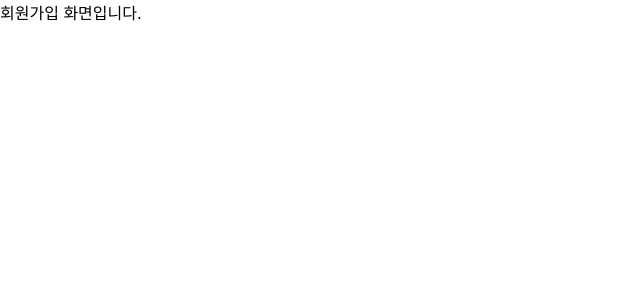
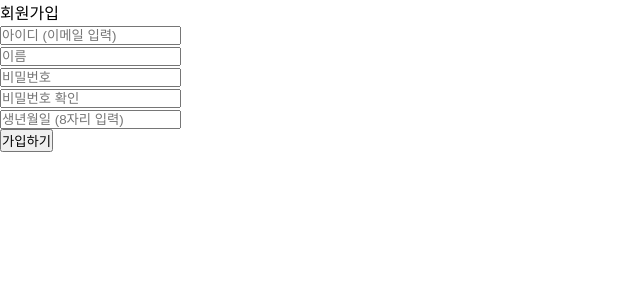
Before and after one commit to bin778/CustomPCBuilder, a React (Create React App) app in the folder frontend/: page /sign_up in a window 1280 px wide. Shown: the top 300 px of the page, without its empty margins (0-640 px from the left). Built offline with nearby package versions, Linux system fonts and the light colour scheme.

Commit message:
feat signup

```diff
--- a/frontend/src/view/Login.jsx
+++ b/frontend/src/view/Login.jsx
@@ -30,12 +30,12 @@
         <div className="login-logo">CUSTOMPCBUILDER</div>
         <div>
           <div>
-            <input type="text" placeholder="E-Mail" id="id" className="login-input" onChange={e => {
+            <input type="text" placeholder="아이디" id="id" className="login-input" onChange={e => {
               setId(e.target.value);
             }}/>
           </div>
           <div>
-            <input type="password" placeholder="Password" id="password" className="login-input" onChange={e => {
+            <input type="password" placeholder="비밀번호" id="password" className="login-input" onChange={e => {
               setPw(e.target.value);
             }}/>
           </div>
--- a/frontend/src/view/SignUp.jsx
+++ b/frontend/src/view/SignUp.jsx
@@ -1,5 +1,29 @@
 export default function SignUp() {
   return (
-    <div>회원가입 화면입니다.</div>
+    <div className="signup-layer">
+      <div className="signup-form">
+        <div className="signup-logo">회원가입</div>
+        {/* 입력 폼 */}
+        <div>
+          <input type="text" placeholder="아이디 (이메일 입력)" id="id" className="signup-input" />
+        </div>
+        <div>
+          <input type="text" placeholder="이름" id="name" className="signup-input" />
+        </div>
+        <div>
+          <input type="password" placeholder="비밀번호" id="password" className="signup-input" />
+        </div>
+        <div>
+          <input type="password" placeholder="비밀번호 확인" id="password-check" className="signup-input" />
+        </div>
+        <div>
+          <input type="text" placeholder="생년월일 (8자리 입력)" id="birthday" className="signup-input" />
+        </div>
+        {/* 버튼 */}
+        <div>
+          <button  type="button" className="signup-button">가입하기</button>
+        </div>
+      </div>
+    </div>
   )
 }
```
